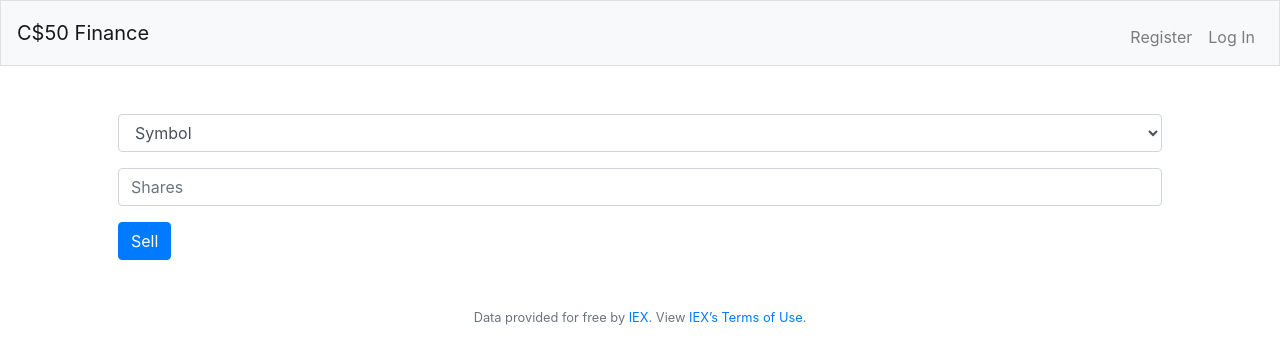
After one commit to Saurav-Shrivastav/Finance, a Flask app: template templates/sell.html in a window 1280 px wide. The commit adds this page. Shown: the top 364 px of the page. Run offline with Flask 2, Linux system fonts and the light colour scheme; the template is opened without the code that fills it, so the values that code supplies are empty; some libraries are stand-ins or nearby versions.

```diff
--- a/application.py
+++ b/application.py
@@ -48,15 +48,22 @@ def index():
         "SELECT * FROM users WHERE id = :id",
         id=session["user_id"]
     )
-    purchases = db.execute(
-        "SELECT * FROM purchases WHERE user_id = :id",
+    stocks = db.execute(
+        "SELECT * FROM stocks WHERE user_id = :id",
         id=session["user_id"]
     )
-    print(purchases)
+    curr_prices = []
+    total_prices = []
+    for stock in stocks:
+        quoted_data = lookup(stock["symbol"])
+        curr_prices.append(quoted_data["price"])
+        total_prices.append(quoted_data["price"] * stock["shares"])
+    total_stocks_cash = sum(total_prices) + user[0]["cash"]
     return render_template(
         "portfolio.html",
         cash=user[0]["cash"],
-        purchases=purchases
+        stocks_prices=zip(stocks, curr_prices, total_prices),
+        total_stocks_cash=total_stocks_cash,
     )
 
 
@@ -87,22 +94,52 @@ def buy():
         if quoted_data["price"] * int(request.form.get("shares")) > user[0]["cash"]:
             return apology("You can't afford the purchase", 403)
 
+        stock_ea = db.execute(
+            "SELECT * FROM stocks WHERE symbol = :symbol AND user_id = :id",
+            symbol=quoted_data["symbol"],
+            id=session["user_id"]
+        )
+
         # Add a purchase
         purchase = db.execute(
-            """
-                INSERT INTO purchases (user_id, symbol, name, shares, price, total)
+                """
+                    INSERT INTO purchases (user_id, symbol, name, shares, price, total)
+                    VALUES
+                    (:user_id, :symbol, :name, :shares, :price, :total);
+                """,
+                user_id=session["user_id"],
+                symbol=quoted_data["symbol"],
+                name=quoted_data["name"],
+                shares=int(request.form.get("shares")),
+                price=quoted_data["price"],
+                total=(quoted_data["price"] * int(request.form.get("shares")))
+            )
+        if purchase is None:
+                return apology("Purchase could not be completed", 403)
+
+        if len(stock_ea) == 0:
+            stock = db.execute(
+                """
+                INSERT INTO stocks (user_id, symbol, name, shares)
                 VALUES
-                (:user_id, :symbol, :name, :shares, :price, :total);
-            """,
-            user_id=session["user_id"],
-            symbol=quoted_data["symbol"],
-            name=quoted_data["name"],
-            shares=int(request.form.get("shares")),
-            price=quoted_data["price"],
-            total=(quoted_data["price"] * int(request.form.get("shares")))
-        )
-        if purchase is None:
-            return apology("Purchase could not be completed", 403)
+                (:user_id, :symbol, :name, :shares);
+                """,
+                user_id=session["user_id"],
+                symbol=quoted_data["symbol"],
+                name=quoted_data["name"],
+                shares=int(request.form.get("shares")),
+            )
+        else:
+            stock = db.execute(
+                """
+                UPDATE stocks
+                SET shares = :shares
+                where user_id = :user_id AND symbol = :symbol;
+                """,
+                shares=stock_ea[0]["shares"] + int(request.form.get("shares")),
+                user_id=session["user_id"],
+                symbol=quoted_data["symbol"],
+            )
 
         # Update cash in user
         user = db.execute(
@@ -250,7 +287,14 @@ def register():
 @login_required
 def sell():
     """Sell shares of stock"""
-    return apology("TODO")
+    purchases = db.execute(
+        "SELECT * FROM purchases WHERE user_id = :id",
+        id=session["user_id"]
+    )
+    return render_template(
+        "sell.html",
+        purchases=purchases
+    )
 
 
 def errorhandler(e):
--- /dev/null
+++ b/queries.sql
@@ -0,0 +1,5 @@
+CREATE TABLE IF NOT EXISTS 'users' ('id' INTEGER PRIMARY KEY AUTOINCREMENT NOT NULL, 'username' TEXT NOT NULL, 'hash' TEXT NOT NULL, 'cash' NUMERIC NOT NULL DEFAULT 10000.00 );
+CREATE TABLE sqlite_sequence(name,seq);
+CREATE UNIQUE INDEX 'username' ON "users" ("username");
+CREATE TABLE IF NOT EXISTS 'purchases' ('id' INTEGER PRIMARY KEY AUTOINCREMENT NOT NULL,'user_id' INTEGER, 'symbol' TEXT NOT NULL, 'name' TEXT NOT NULL, 'shares' INTEGER NOT NULL, 'price' NUMERIC NOT NULL, 'total' NUMERIC NOT NULL, FOREIGN KEY(user_id) REFERENCES users(id));
+CREATE INDEX 'user_id' on "users" ("user_id");
--- /dev/null
+++ b/templates/sell.html
@@ -0,0 +1,22 @@
+{% extends 'layout.html' %}
+
+{% block title %}
+    Sell
+{% endblock %}
+
+{% block main %}
+    <form action="/sell" method="post">
+        <div class="form-group">
+            <select class="form-control" name="symbol">
+                <option disabled selected value="">Symbol</option>
+                {% for stock in stocks %}
+                    <option value="{{ stock.symbol }}">{{ stock.symbol }}</option>
+                {% endfor %}
+            </select>
+        </div>
+        <div class="form-group">
+            <input autocomplete="off" class="form-control" min="0" name="shares" placeholder="Shares" type="number">
+        </div>
+        <button class="btn btn-primary" type="submit">Sell</button>
+    </form>
+{% endblock %}
```
Also changed, not shown: templates/portfolio.html (+7 -7 lines).
